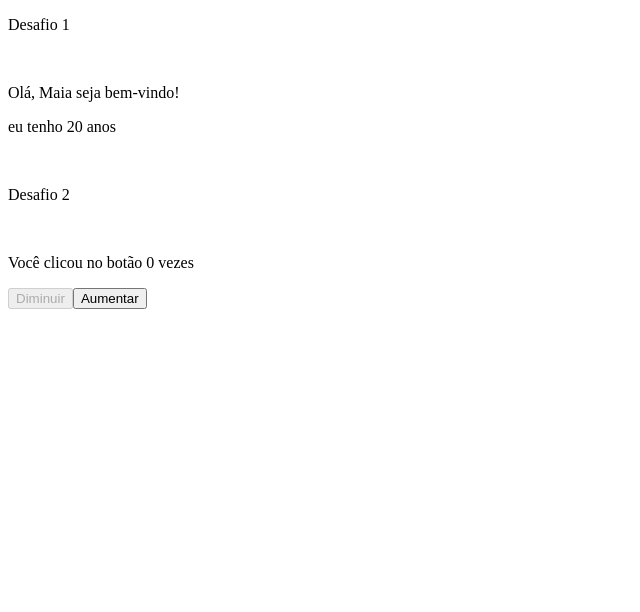
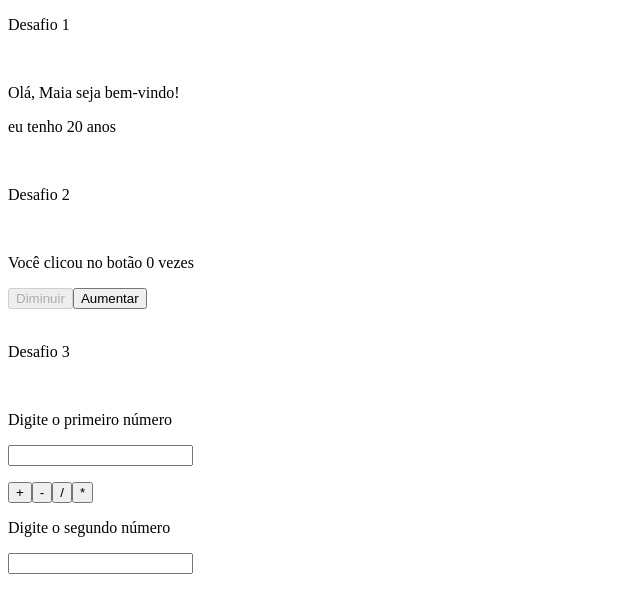
Before and after one commit to GustavoMaiaOliveira/learning_react, a React (Vite) app: page / in a window 1280 px wide. Shown: the top 612 px of the page, without its empty margins (0-640 px from the left). Built offline with nearby package versions, Linux system fonts and the light colour scheme.

Commit message:
implement the useState on desafio_3

```diff
--- a/src/desafio_3.tsx
+++ b/src/desafio_3.tsx
@@ -1,7 +1,24 @@
-export function Calculadora () {
-    <div>
-        <p>
-            alo fml
-        </p>
-    </div>
+import { useState } from "react"
+
+export function Calculadora() {
+    const [number, setNumber] = useState("")
+
+    const handleChange = (event) => {
+        setNumber(event.target.value)
+    }
+
+    return (
+        <div className="Calculadora">
+            <p >Digite o primeiro número</p>
+            <input type="text" onChange={handleChange}/>
+            <p>{number}</p>
+            <button>+</button>
+            <button>-</button>
+            <button>/</button>
+            <button>*</button>
+            <p>Digite o segundo número</p>
+            <input type="text" onChange={handleChange}/>
+        </div>
+
+    )
 }
--- a/src/main.tsx
+++ b/src/main.tsx
@@ -3,13 +3,16 @@ import { createRoot } from 'react-dom/client'
 import './index.css'
 import { Contador } from './desafio_2'
 import { BoasVindas } from './desafio_1'
-// import { Calculadora } from './desafio_3'
+import { Calculadora } from './desafio_3'
 
 createRoot(document.getElementById('root')!).render(
+
   <StrictMode>
-    <p className='flex justify-center'>Desafio 1</p><br />
+    <p>Desafio 1</p><br />
     <BoasVindas name='Maia' idade={20} />
     <br /><p>Desafio 2</p><br />
   <Contador/>
+  <br /><p>Desafio 3</p><br />
+  <Calculadora/>
   </StrictMode>,
 )
```
